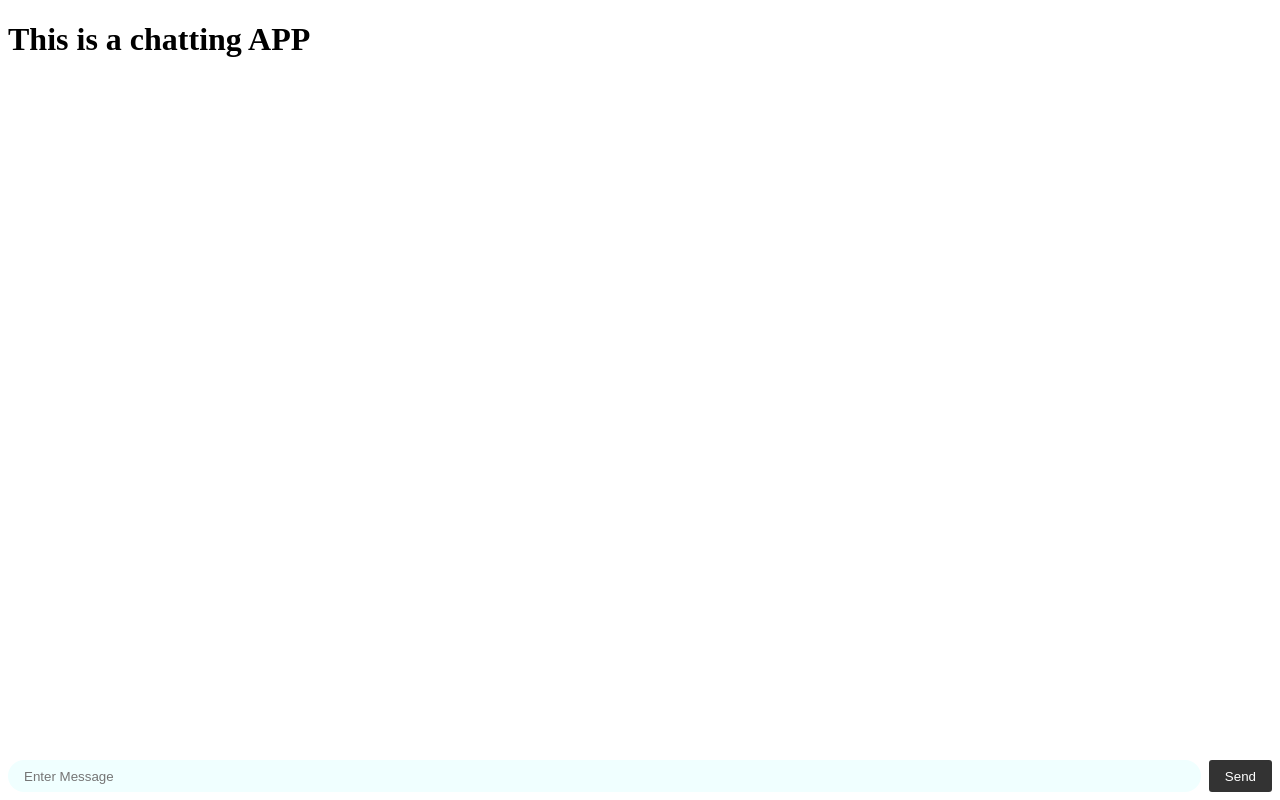
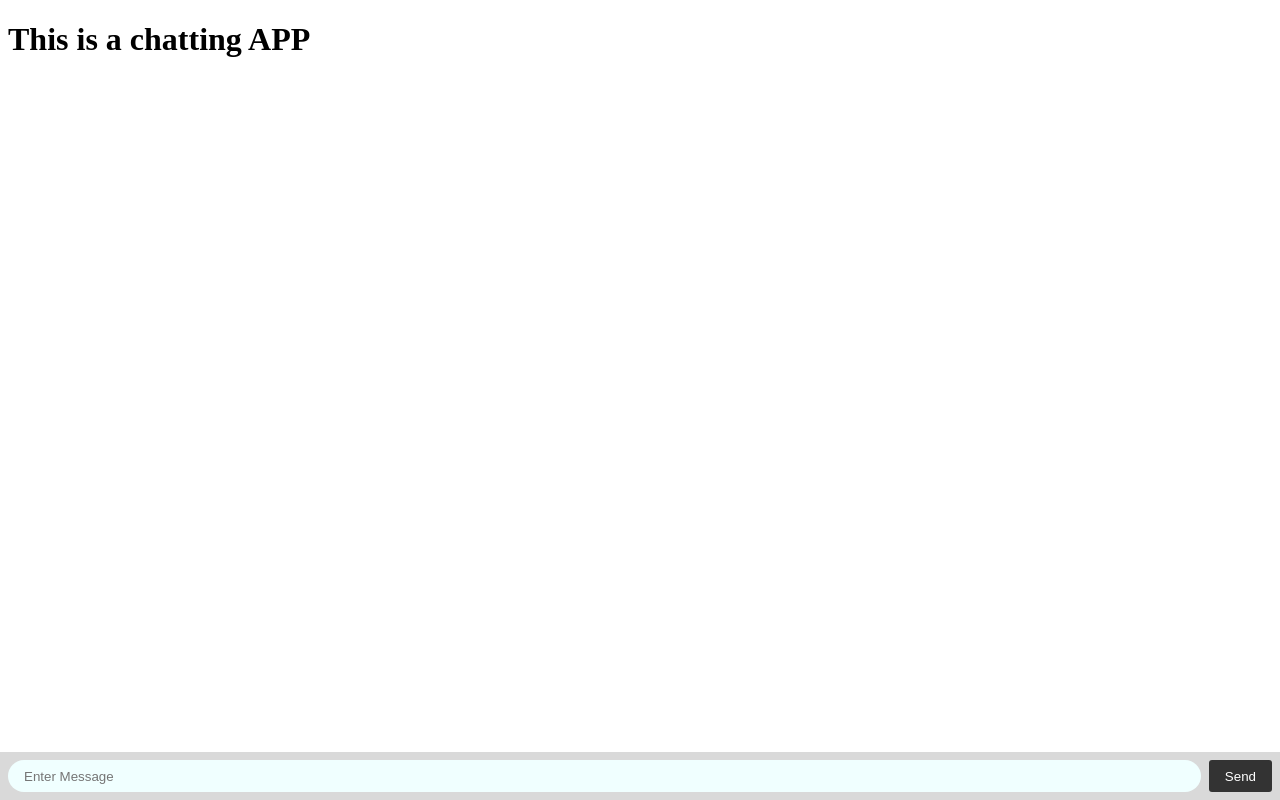
Before and after one commit to RunAtTekky/learnSocket, a website: page public/index.html in a window 1280 px wide. Drawn offline with nearby package versions, Linux system fonts and the light colour scheme; no server answers.

Commit message:
Add background to textField

```diff
--- a/public/index.css
+++ b/public/index.css
@@ -1,4 +1,5 @@
 #textField {
+  background: rgba(0, 0, 0, 0.15);
   padding: 0.25rem;
   position: fixed;
   bottom: 0;
```
